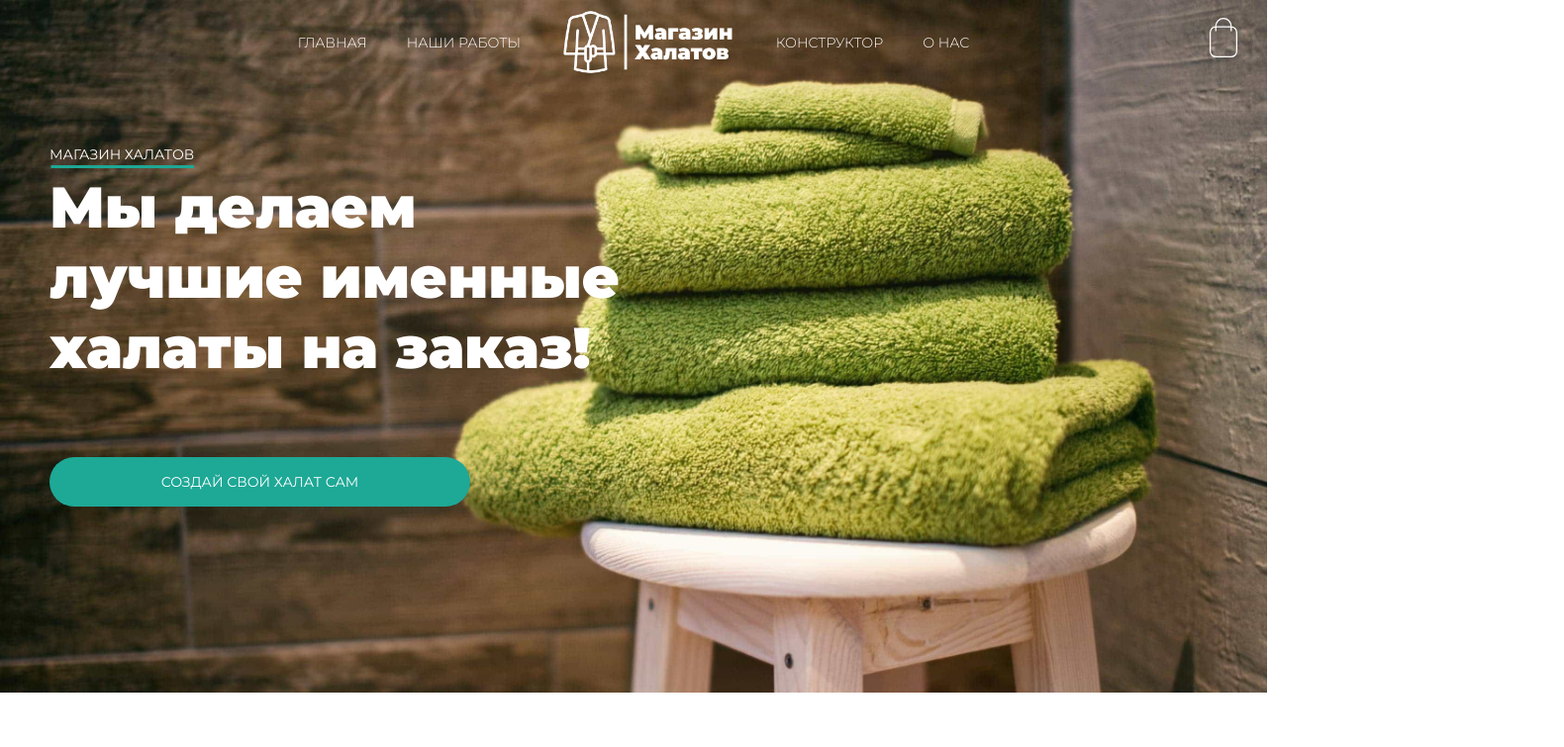
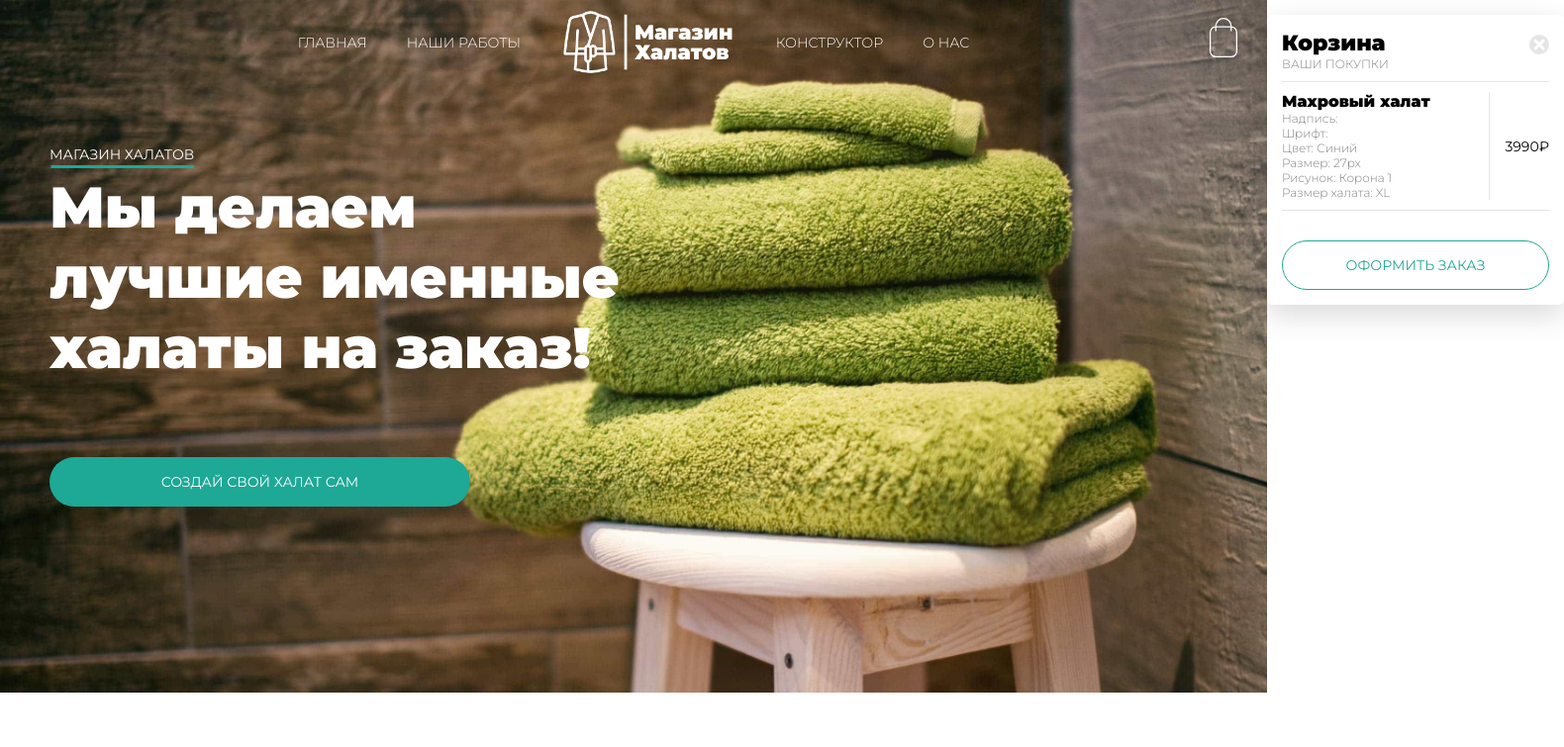
Before and after one commit to DreamSites/halat-shop, a Vue app: page / in a window 1280 px wide. Shown: the top 755 px of the page at 99% size, 1580 px wide, since content can reach past the window. Built offline with nearby package versions, Linux system fonts and the light colour scheme.

Commit message:
Открытие корзины

```diff
--- /dev/null
+++ b/src/components/CartExpanded.vue
@@ -0,0 +1,31 @@
+<template>
+<div class="cartExpanded" v-bind:class="{ opened: this.$parent.CartIsOpened }">
+  <img src="../assets/closeIcon.svg" alt="X" v-on:click="$emit('enlarge-text')" class="closeCart">
+  <h3>Корзина</h3>
+  <div class="caption">Ваши покупки</div>
+  <div class="product" id="P1">
+    <div class="productInfo">
+      <span>Махровый халат</span>
+      <div class="productInfoSmall">Надпись: </div>
+      <div class="productInfoSmall">Шрифт: </div>
+      <div class="productInfoSmall">Цвет: Синий</div>
+      <div class="productInfoSmall">Размер: 27px</div>
+      <div class="productInfoSmall">Рисунок: Корона 1</div>
+      <div class="productInfoSmall">Размер халата: XL</div>
+    </div>
+    <div class="productPrice">3990₽</div>
+  </div>
+  <div class="checkout">Оформить заказ</div>
+</div>
+</template>
+
+<script>
+export default {
+  name: 'CartExpanded'
+}
+</script>
+
+<!-- Add "scoped" attribute to limit CSS to this component only -->
+<style lang="scss">
+
+</style>
--- a/src/components/PageTop.vue
+++ b/src/components/PageTop.vue
@@ -1,5 +1,5 @@
 <template>
-<header>
+<header v-on:enlarge-text="CartIsOpened = false">
   <div class="navigation">
     <div></div>
     <nav>
@@ -10,7 +10,7 @@
       <div class="navItem"><a v-scroll-to="'.aboutUs'">О нас</a></div>
     </nav>
     <div class="cart">
-      <img src="../assets/cartIcon.svg" alt="Корзина" class="cartIcon">
+      <img src="../assets/cartIcon.svg" alt="Корзина" class="cartIcon" @click="CartIsOpened = true">
     </div>
   </div>
   <p>Магазин халатов</p>
@@ -21,30 +21,23 @@
   <div class="headerScrollButton" v-scroll-to="'.constructorSection'">
     Создай свой халат сам
   </div>
-  <div class="cartExpanded">
-    <img src="../assets/closeIcon.svg" alt="" class="closeCart">
-    <h3>Корзина</h3>
-    <div class="caption">Ваши покупки</div>
-    <div class="product" id="P1">
-      <div class="productInfo">
-        <span>Махровый халат</span>
-        <div class="productInfoSmall">Надпись: </div>
-        <div class="productInfoSmall">Шрифт: </div>
-        <div class="productInfoSmall">Цвет: Синий</div>
-        <div class="productInfoSmall">Размер: 27px</div>
-        <div class="productInfoSmall">Рисунок: Корона 1</div>
-        <div class="productInfoSmall">Размер халата: XL</div>
-      </div>
-      <div class="productPrice">3990₽</div>
-    </div>
-    <div class="checkout">Оформить заказ</div>
-  </div>
+  <CartExpanded />
 </header>
 </template>
 
 <script>
+import CartExpanded from './CartExpanded.vue'
+
 export default {
-  name: 'PageTop'
+  name: 'PageTop',
+  components: {
+    CartExpanded
+  },
+  data: function () {
+    return {
+      CartIsOpened: false
+    }
+  }
 }
 </script>
 
@@ -112,7 +105,7 @@ nav {
 }
 
 #logo {
-  cursor: default;
+    cursor: default;
 }
 
 .logo {
@@ -137,13 +130,12 @@ nav {
 .cartExpanded {
     position: absolute;
     top: 15px;
-    right: 15px;
+    right: -300px;
     width: 300px;
     background: #FFF;
     border-radius: 5px;
     -webkit-box-shadow: 0 10px 30px rgba(0, 0, 0, 0.15);
     box-shadow: 0 10px 30px rgba(0, 0, 0, 0.15);
-    opacity: 0;
     padding: 5px 15px 15px;
     overflow: hidden;
     z-index: 1;
@@ -175,6 +167,11 @@ nav {
     input::placeholder {
         color: #C4C4C4;
     }
+}
+
+.cartExpanded.opened {
+  right: 15px;
+  display: block;
 }
 
 .closeCart {
```
